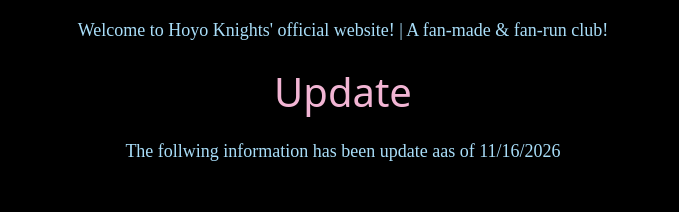
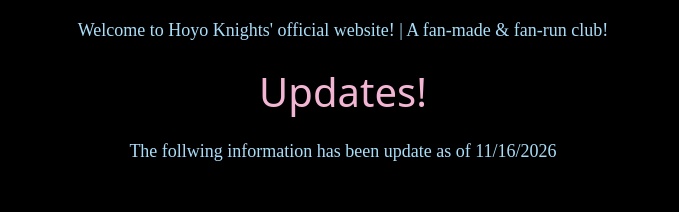
Before and after one commit to Hoyo-Knights-UCF/Hoyo-Knights-Website, a plain HTML site: page Pages/Events/BBQ.html in a window 1280 px wide. Shown: the part 237-449 px from the top of the page, without its empty margins (297-976 px from the left). Drawn offline with Linux system fonts and the light colour scheme; a web font is replaced by a local one.

Commit message:
Update BBQ.html

```diff
--- a/Pages/Events/BBQ.html
+++ b/Pages/Events/BBQ.html
@@ -20,8 +20,8 @@
 </nav>
 <p>Welcome to Hoyo Knights' official website! | A fan-made & fan-run club!</p>
 
-  <h2><span class="Anaxa-is-the-second-best-character">Update</span></h2>
-<p>The follwing information has been update aas of 11/16/2026</p>
+  <h2><span class="Anaxa-is-the-second-best-character">Updates!</span></h2>
+<p>The follwing information has been update as of 11/16/2026</p>
    <br>
 
  <div style="display: flex; justify-content: center;">
```
